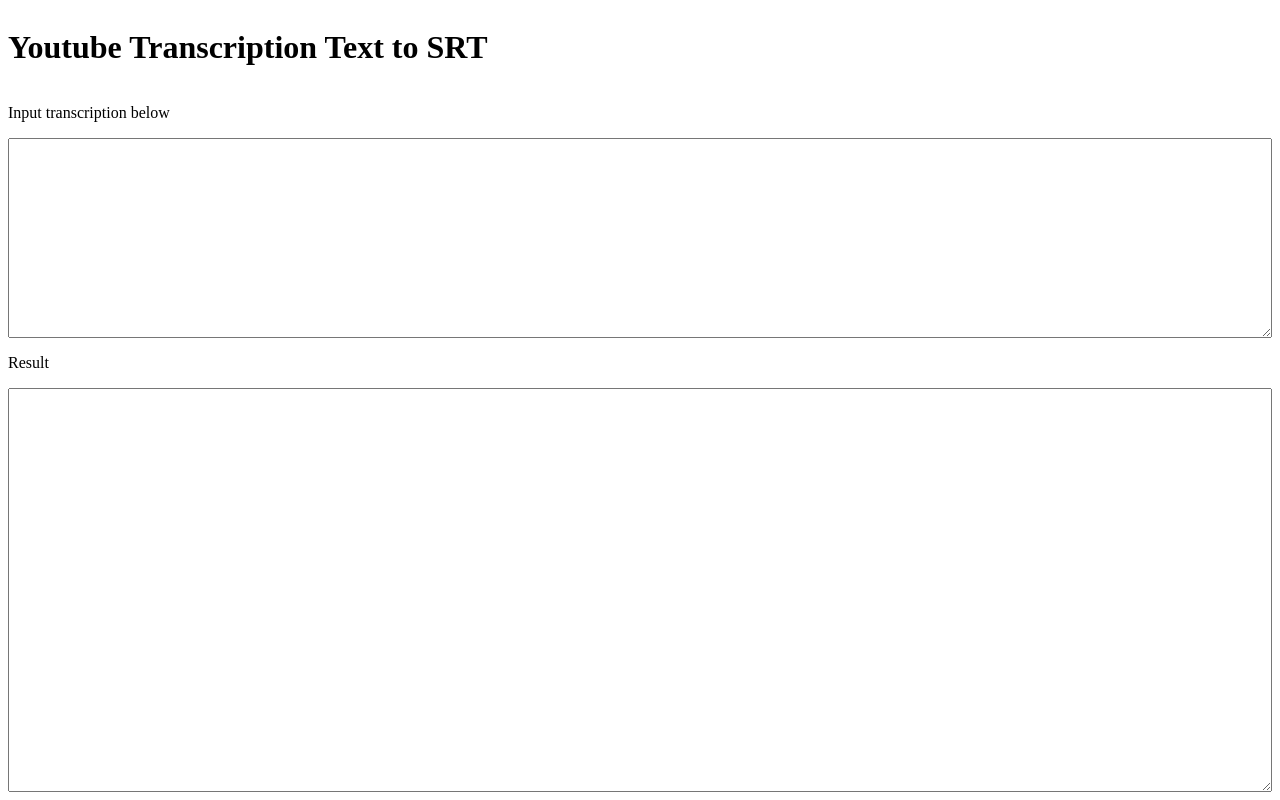
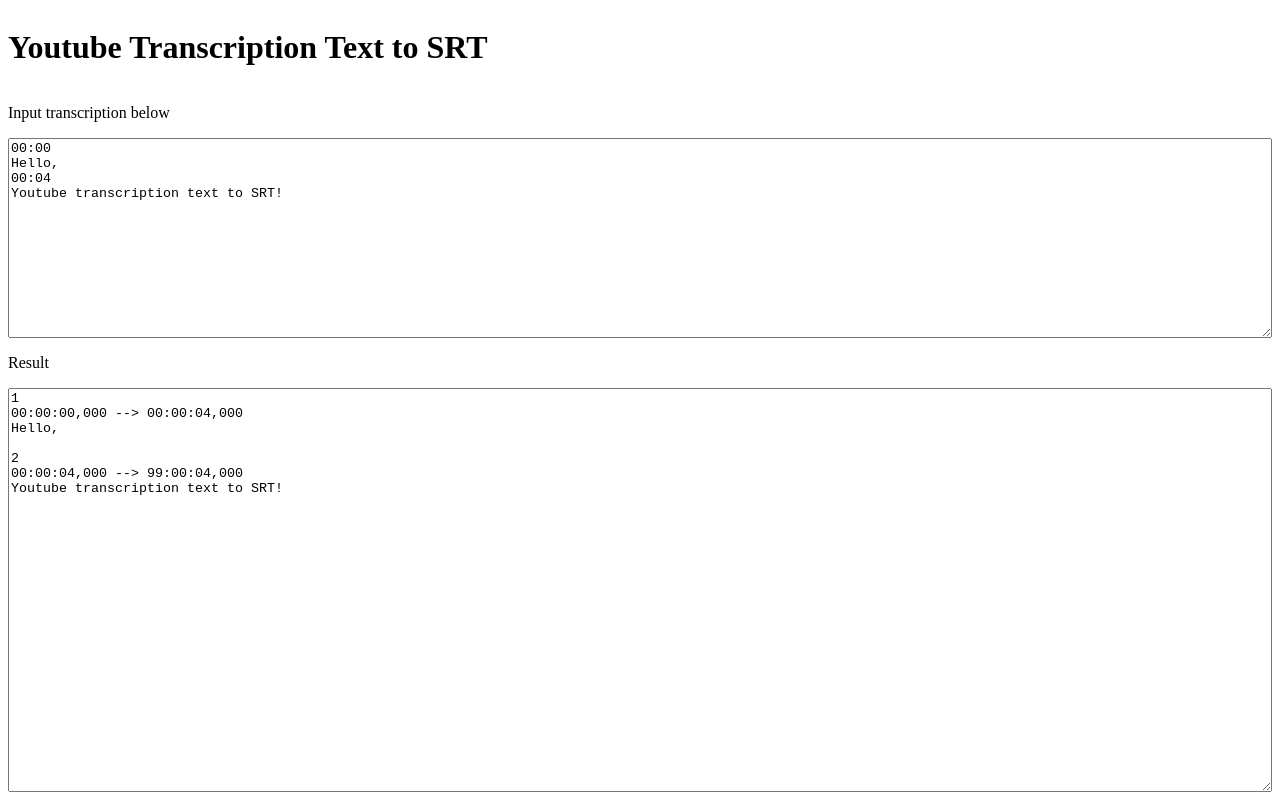
Before and after one commit to ampcpmgp/youtube-transcription-text-to-srt, a plain HTML site: page index.html in a window 1280 px wide. Drawn offline with Linux system fonts and the light colour scheme.

Commit message:
fix: last sentense time

```diff
--- a/index.html
+++ b/index.html
@@ -16,12 +16,12 @@
     <h1>Youtube Transcription Text to SRT</h1>
 
     <label for="text">Input transcription below</label>
-    <textarea
-      name="text"
-      id="text"
-      rows="10"
-      style="min-height: 200px"
-    ></textarea>
+    <textarea name="text" id="text" rows="10" style="min-height: 200px">
+00:00
+Hello,
+00:04
+Youtube transcription text to SRT!</textarea
+    >
 
     <label for="result">Result</label>
     <textarea name="result" id="result" style="min-height: 360px"></textarea>
--- a/main.js
+++ b/main.js
@@ -16,15 +16,19 @@
         const minutesStr = cur.replace(/(\d\d):(\d\d)/, "$1");
         const secondsStr = cur.replace(/(\d\d):(\d\d)/, "$2");
 
-        const time = `${minutesStr}:${secondsStr},000`;
+        const time = `00:${minutesStr}:${secondsStr},000`;
 
         if (prevSentense) prevSentense.lastTime = time;
         currSentense.firstTime = time;
       } else {
         const currSentense = acc[acc.length - 1];
-        const nextLine = cur[i + 1];
+        const nextLine = lines[i + 1];
 
-        if (nextLine) acc.push(getSentence(acc.length + 1));
+        if (nextLine) {
+          acc.push(getSentence(acc.length + 1));
+        } else {
+          currSentense.lastTime = currSentense.firstTime.replace(/^\d\d/, "99");
+        }
         currSentense.lines.push(cur);
       }
 
@@ -111,12 +115,12 @@
 [Music]
 01:32
 [Music]`;
+  }
 
-    var event = new Event("input", {
-      bubbles: true,
-      cancelable: true,
-    });
+  var event = new Event("input", {
+    bubbles: true,
+    cancelable: true,
+  });
 
-    $text.dispatchEvent(event);
-  }
+  $text.dispatchEvent(event);
 }
```
